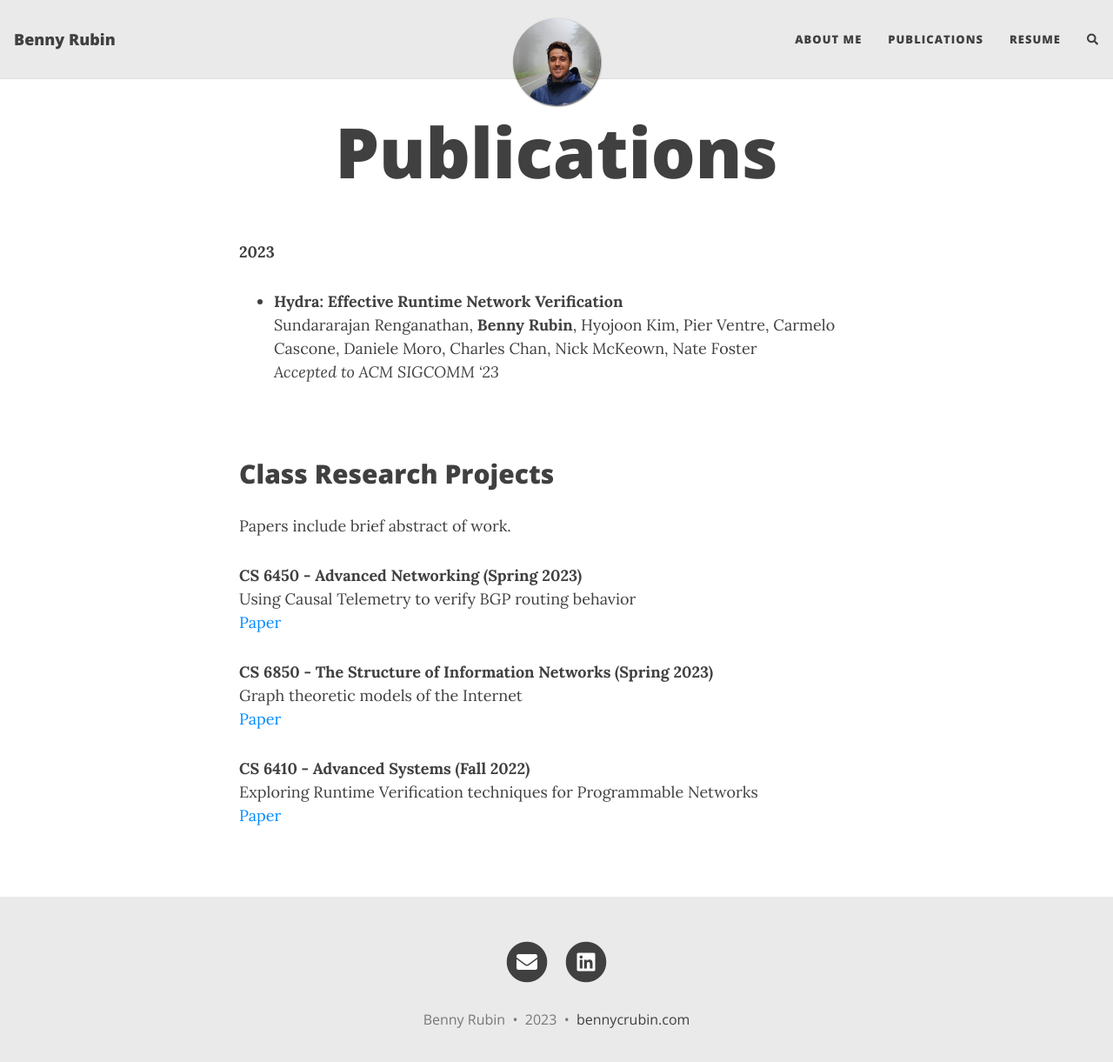
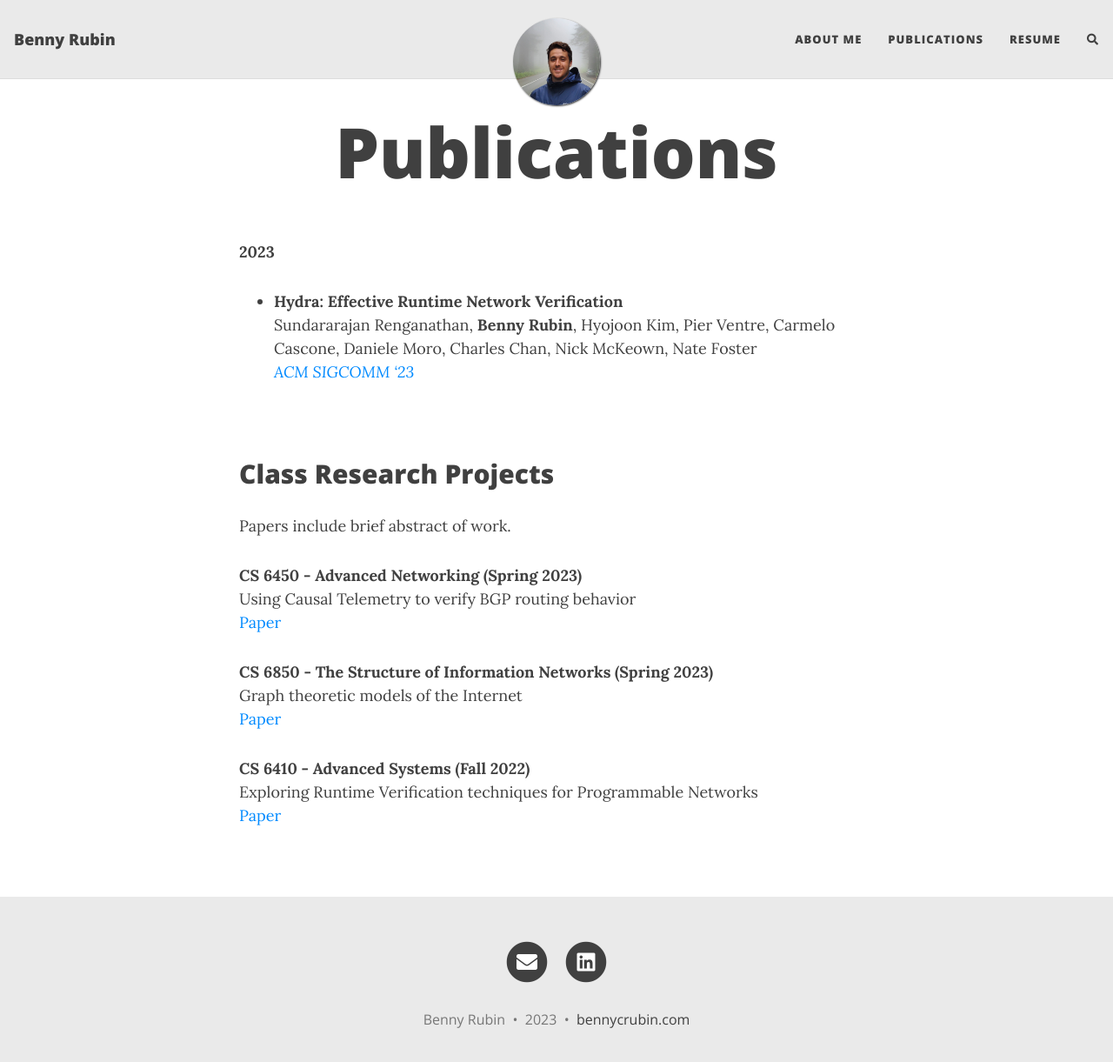
Before and after one commit to bennyrubin/bennyrubin.github.io, a Jekyll site: the page built from publications.md, in a window 1280 px wide and 1234 px high. Shown: the top 1221 px of the window at 87% size. Built offline with Jekyll 4.4.1, drawn with Linux system fonts in a browser that asks for light colours; nearby versions of some CDN libraries; comment, search, counter and statistics services are not loaded.

Commit message:
Added paper link

```diff
--- a/publications.md
+++ b/publications.md
@@ -7,7 +7,7 @@ title: Publications
 
 - **Hydra: Effective Runtime Network Verification**
   Sundararajan Renganathan, **Benny Rubin**, Hyojoon Kim, Pier Ventre, Carmelo Cascone, Daniele Moro, Charles Chan, Nick McKeown, Nate Foster<br>
-  *Accepted to ACM SIGCOMM '23*
+  *[ACM SIGCOMM '23](https://dl.acm.org/doi/10.1145/3603269.3604856)*
 
 <br>
 
```
